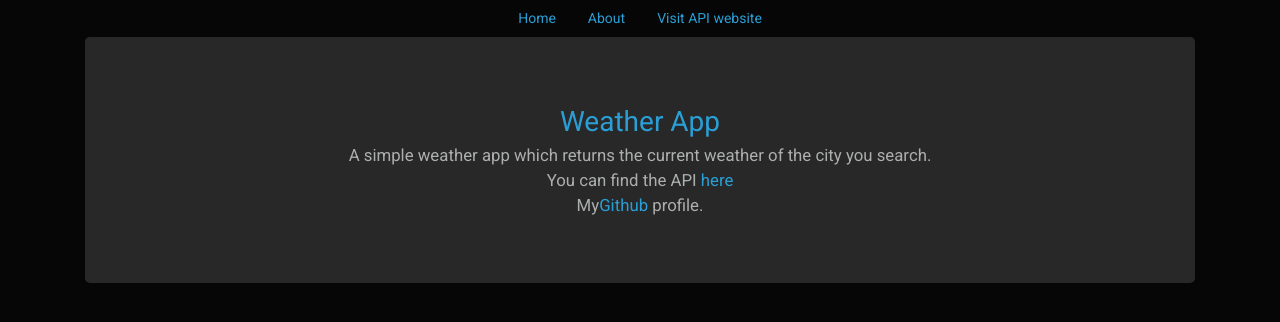
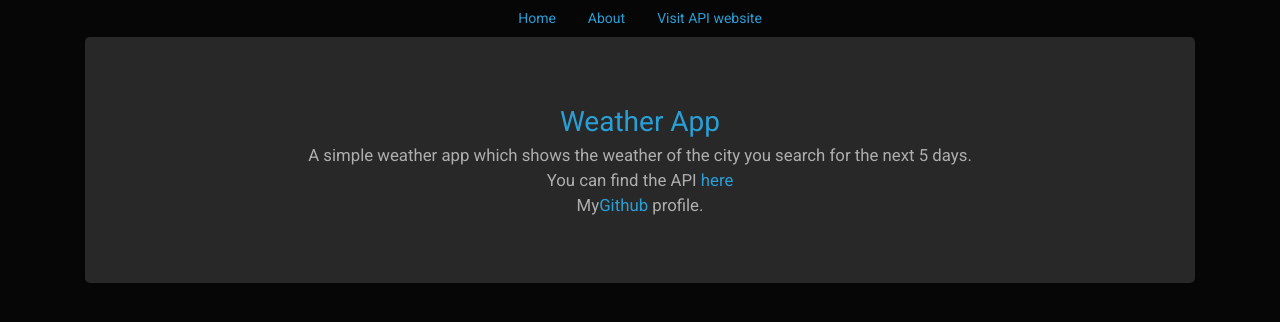
Before and after one commit to BillNas/Weather-app, a website: page views/about.html in a window 1280 px wide. Drawn offline with nearby package versions, Linux system fonts and the light colour scheme.

Commit message:
Update about.html

```diff
--- a/views/about.html
+++ b/views/about.html
@@ -24,7 +24,7 @@
             <div style="text-align: center; font-size:2em;"><a class="navbar-nav mr-auto" href="index.html">Weather App</a></div>
         </div>
         <div class="about">
-            A simple weather app which returns the current weather of the city you search.
+            A simple weather app which shows the weather of the city you search for the next 5 days.
             <br>
         You can find the API <a href="https://openweathermap.org/">here</a>
             <br>
```
